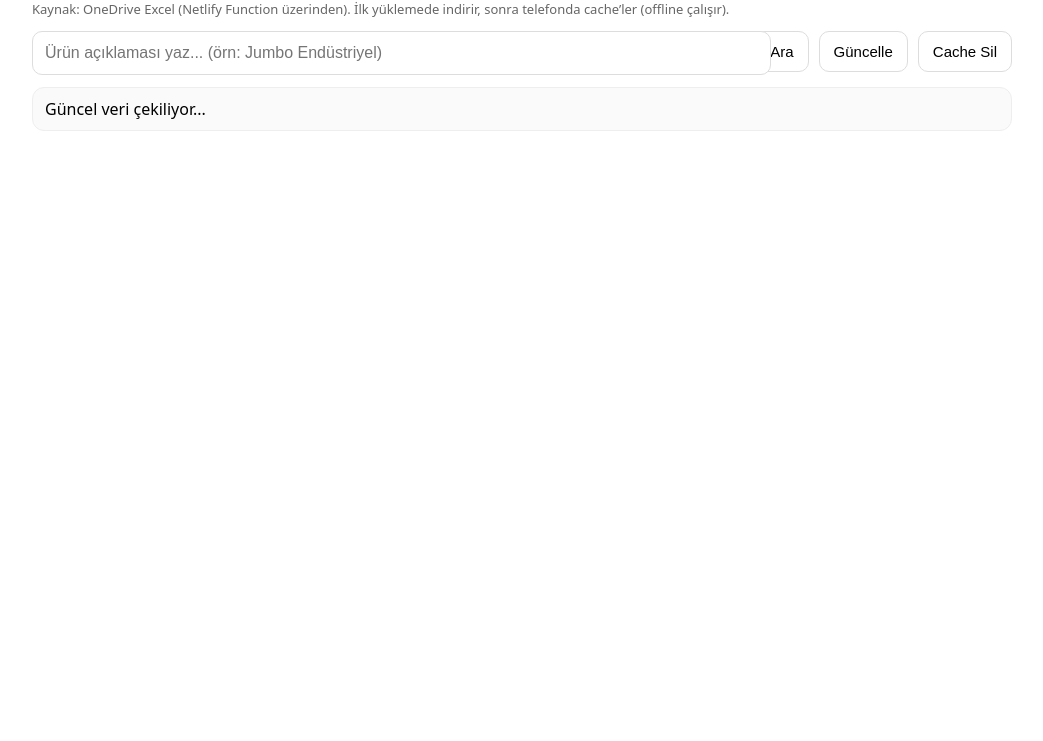
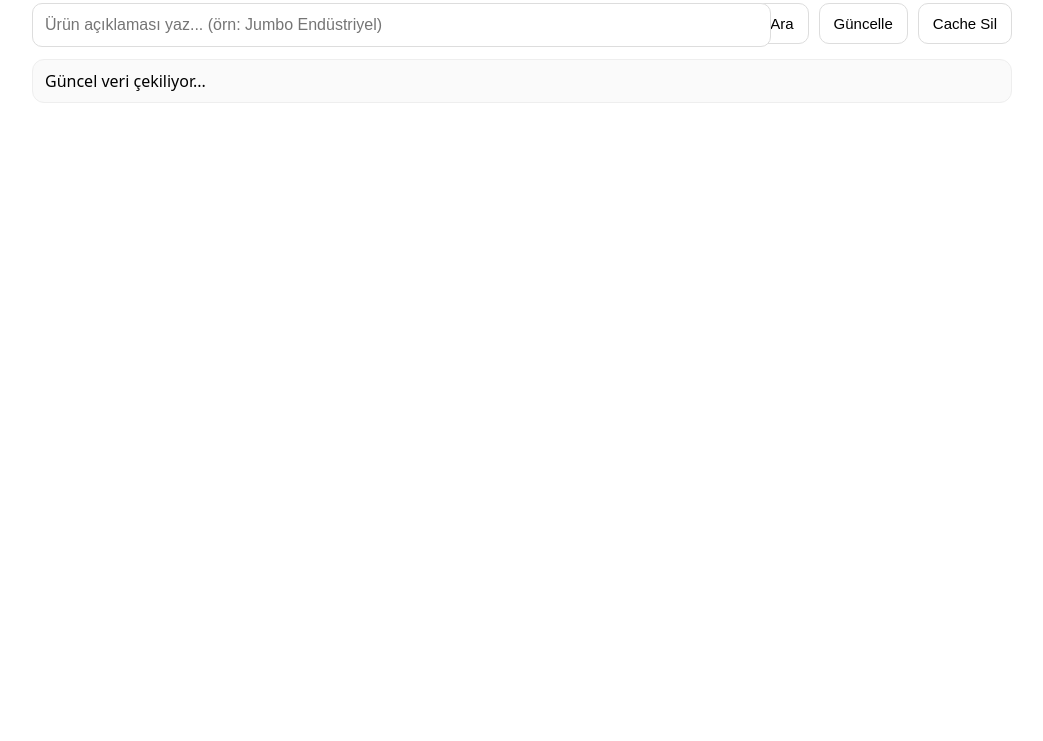
Before and after one commit to gamlihamsi53/urun-bilgi-sorgu, a website: page index.html in a window 1280 px wide. Shown: the part 59-800 px from the top of the page, without its empty margins (118-1161 px from the left). Drawn offline with Linux system fonts and the light colour scheme; no server answers.

Commit message:
Update index.html

```diff
--- a/index.html
+++ b/index.html
@@ -49,9 +49,6 @@
 </head>
 <body>
   <h1>Merkür Ürün Bilgi Sorgulama</h1>
-  <div class="muted">
-    Kaynak: OneDrive Excel (Netlify Function üzerinden). İlk yüklemede indirir, sonra telefonda cache’ler (offline çalışır).
-  </div>
 
   <div class="row">
     <div class="inputWrap">
```
